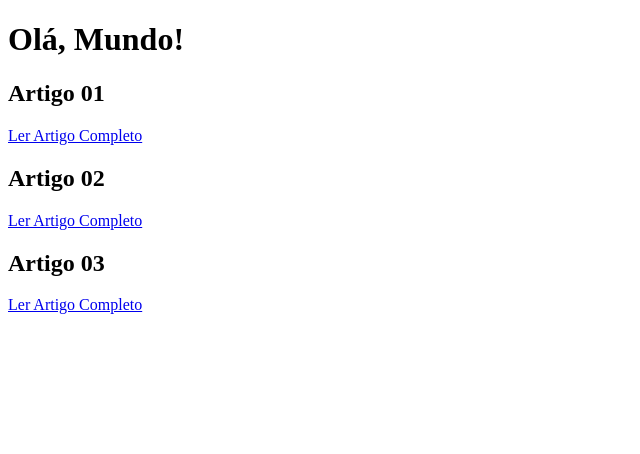
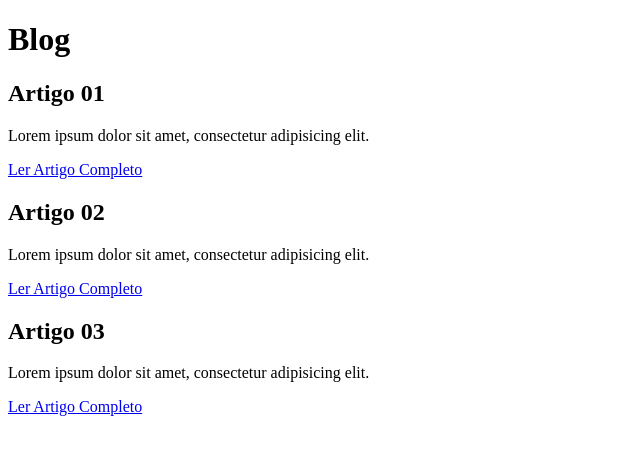
Before and after one commit to PabloEntony/Maratona_awari, a plain HTML site: page index.html in a window 1280 px wide. Shown: the whole page, without its empty margins (0-640 px from the left). Drawn offline with Linux system fonts and the light colour scheme.

Commit message:
27/07/2023 20:36

```diff
--- a/index.html
+++ b/index.html
@@ -3,17 +3,24 @@
 <head>
     <meta charset="UTF-8">
     <meta name="viewport" content="width=device-width, initial-scale=1.0">
-    <title>Olá, mundo!</title>
+    <title>Primeiro Blog</title>
 </head>
 <body>
-    <h1>Olá, Mundo!</h1>
+    <h1>Blog</h1>
 
+    <div>
         <h2>Artigo 01</h2>
+        <p>Lorem ipsum dolor sit amet, consectetur adipisicing elit.</p>
         <a href="/Maratona_awari/artigo1.html">Ler Artigo Completo</a>
+
         <h2>Artigo 02</h2>
+        <p>Lorem ipsum dolor sit amet, consectetur adipisicing elit.</p>
         <a href="/Maratona_awari/artigo2.html">Ler Artigo Completo</a>
+
         <h2>Artigo 03</h2>
+        <p>Lorem ipsum dolor sit amet, consectetur adipisicing elit.</p>
         <a href="/Maratona_awari/artigo3.html">Ler Artigo Completo</a>
+    </div>
 
 </body>
 </html>
```
Lines whose indentation alone changed are shown as unchanged.
